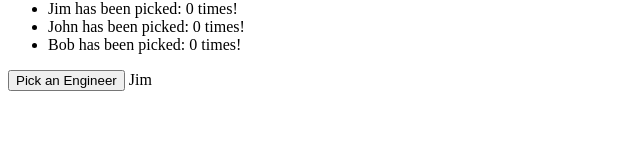
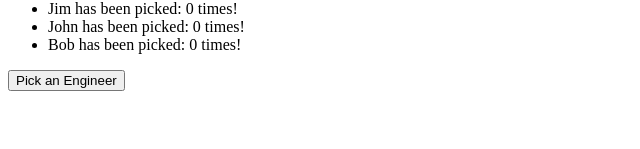
Before and after one commit to jcmeyer10/engineer, an Angular app: page / in a window 1280 px wide. Shown: the part 151-300 px from the top of the page, without its empty margins (0-640 px from the left). Built offline with nearby package versions, Linux system fonts and the light colour scheme.

Commit message:
Revert "Adnan A from stack overflow helped me correct my component and template to make increment work"
This reverts commit 8fb0b68348583d82dcdfaaa7c942bdcb4bc24909.

```diff
--- a/src/app/app.component.html
+++ b/src/app/app.component.html
@@ -23,7 +23,7 @@
       </li>
     </ul>
 
-<div>
-   <button (click)="getEng()">Pick an Engineer</button>
-   <span> {{ myEng?.name}} </span>
-</div>
+    <div>
+      <button (click)="getEng($event)">Pick an Engineer</button>
+      {{ pickedEngineer }}
+    </div>
--- a/src/app/app.component.ts
+++ b/src/app/app.component.ts
@@ -17,19 +17,18 @@ export class AppComponent {
   myEng = this.engineers[0];
   pickedEngineer = '';
 
-getEng(){
+  getEng(){
 
-  var number = Math.random() * 100;
+    var number = Math.random() * 100;
 
-  if (number > 0 &&  number <= 34) {
-    this.myEng = this.engineers[0];
-    this.myEng.timesPicked++;
-  } else if (number > 34 && number <= 66 ){
-    this.myEng = this.engineers[1];
-    this.myEng.timesPicked++;
-  } else {
-    this.myEng = this.engineers[2];
-    this.myEng.timesPicked++;
+    if (number > 0 &&  number <= 34) {
+      var pickedEngineer = "Jim";
+    } else if (number > 34 && number <= 66 ){
+      var pickedEngineer = "John";
+    } else {
+      var pickedEngineer = "Bob";
+    }
+      this.pickedEngineer = pickedEngineer;
+      console.log(pickedEngineer);
   }
-}
   }
```
